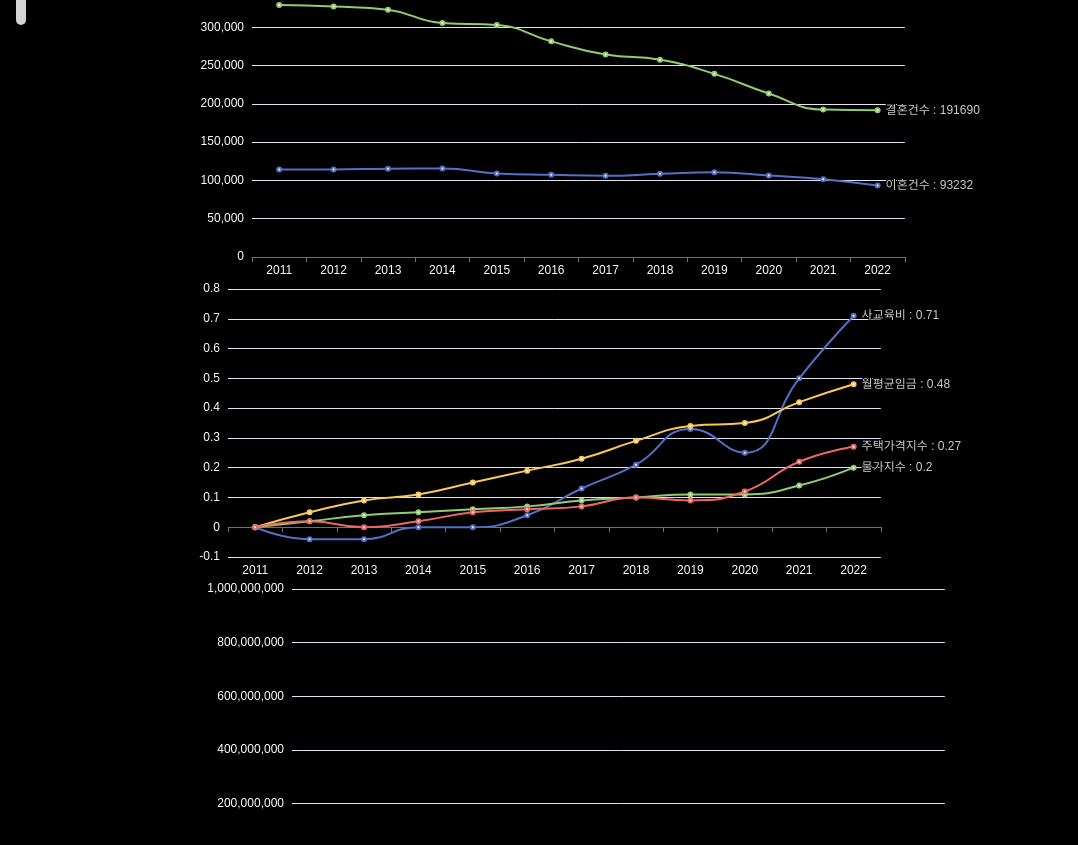
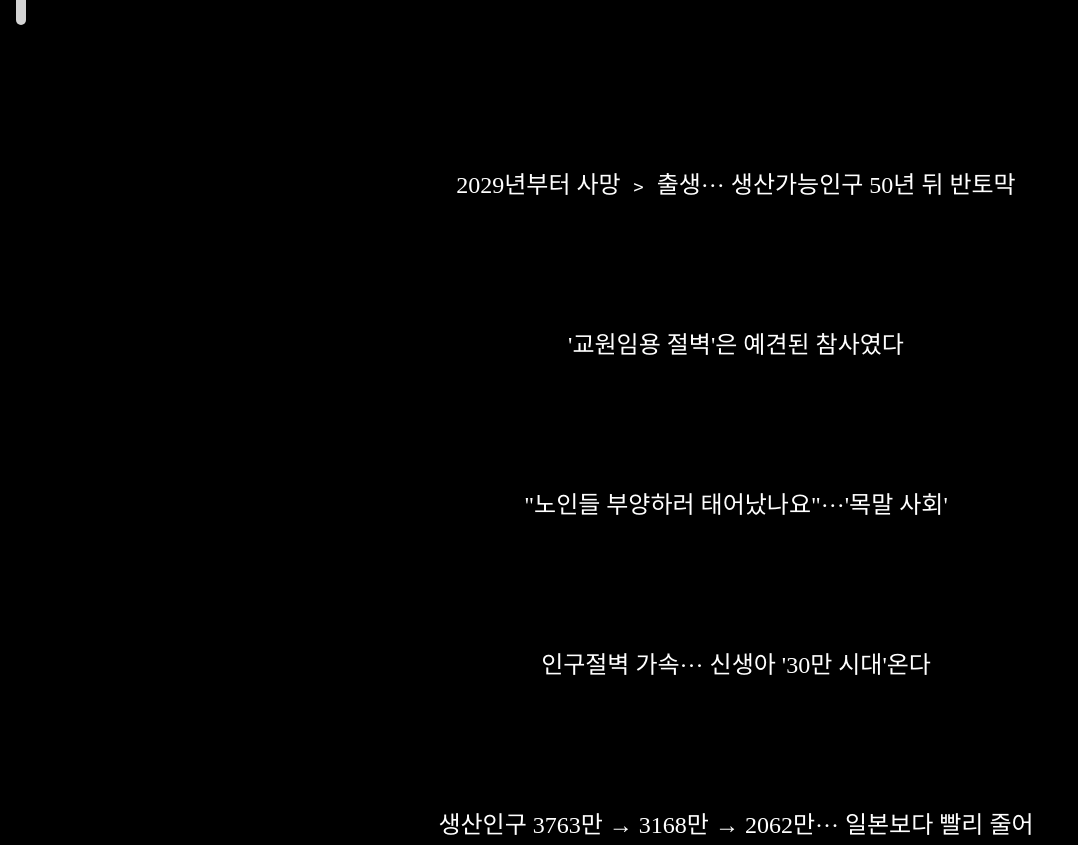
Before and after one commit to kosssshhhh/Population-Visualization, a React (Create React App) app: page / in a window 1280 px wide. Shown: the part 695-1540 px from the top of the page, without its empty margins (0-1078 px from the left). Built offline with nearby package versions, Linux system fonts and the light colour scheme.

Commit message:
레이아웃 초안 잡기

```diff
--- /dev/null
+++ b/src/@constants/style/style.ts
@@ -0,0 +1,3 @@
+export const pageStyle = {
+  height: '1000vh',
+};
--- a/src/component/common/ScrollProgress/ScrollProgress.tsx
+++ b/src/component/common/ScrollProgress/ScrollProgress.tsx
@@ -44,25 +44,38 @@ const ScrollProgress = () => {
   const handleProgressMove = useCallback(
     (e: MouseEvent<HTMLDivElement>): void => {
       if (progressRef.current !== null) {
-        const { scrollWidth } = progressRef.current;
-        const { clientX } = e;
+        const { scrollWidth, scrollHeight: progressHeight } =
+          progressRef.current;
+        const { scrollHeight, clientHeight } = document.body;
+        const { innerHeight } = window;
+
+        const { clientX, clientY } = e;
+        const clickedY = clientY - innerHeight * 0.1;
+
+        console.log('scrollWidth', scrollWidth);
+
+        console.log('clickedY', clickedY);
+        console.log('progressHeight', progressHeight);
+        console.dir(progressRef.current);
 
         // 선택한 x좌표(px)가 scrollWidth(px) 의 몇퍼센트인지 계산
-        const selectedPercent: number = (clientX / scrollWidth) * 100;
+        // const selectedPercent: number = (clientX / scrollWidth) * 100;
+        const selectedPercent: number = (clickedY / progressHeight) * 100;
 
         setHeight(selectedPercent);
 
-        const { scrollHeight, clientHeight } = document.body;
-        const { innerHeight } = window;
+        const windowHeight: number = scrollHeight - innerHeight;
+        console.log('innerHeight', innerHeight, 'scrollHeight', scrollHeight);
 
-        const windowHeight: number = scrollHeight - innerHeight;
-
+        // 스크롤바 크기에서 선택한 좌표의 퍼센트가 몇(px)인지 계산
         const moveScrollPercent: number =
           (windowHeight * selectedPercent) / 100;
-        // 스크롤바 크기에서 선택한 좌표의 퍼센트가 몇(px)인지 계산
 
-        console.log(moveScrollPercent);
-        console.log(windowHeight, selectedPercent);
+        console.log('moveScrollPercent', moveScrollPercent);
+        console.log('selecedPercent', selectedPercent);
+        console.log('windowHeight', windowHeight);
+
+        // console.log(windowHeight, selectedPercent);
 
         window.scrollTo({
           top: moveScrollPercent,
--- /dev/null
+++ b/src/component/common/comments/News.component.tsx
@@ -0,0 +1,23 @@
+import React from 'react';
+import useObserver from '../../../hooks/useObserver';
+import { motion } from 'framer-motion';
+import { opacityVariants } from '../../../@constants/animation/animation';
+
+type Props = {
+  news: string;
+};
+
+export default function News({ news }: Props) {
+  const { ref, animation } = useObserver();
+  return (
+    <motion.h3
+      ref={ref}
+      initial='hidden'
+      animate={animation}
+      variants={opacityVariants}
+      // className={styles.section}
+    >
+      {news}
+    </motion.h3>
+  );
+}
--- /dev/null
+++ b/src/component/common/comments/NewsHeadline.module.css
@@ -0,0 +1,9 @@
+.section {
+  height: 100vh;
+  color: white;
+  font-size: 1.5rem;
+  display: flex;
+  flex-direction: column;
+  justify-content: space-around;
+  align-items: center;
+}
--- /dev/null
+++ b/src/component/common/comments/NewsHeadline.tsx
@@ -0,0 +1,33 @@
+import React from 'react';
+import { motion } from 'framer-motion';
+
+import useObserver from '../../../hooks/useObserver';
+import { opacityVariants } from '../../../@constants/animation/animation';
+import styles from './NewsHeadline.module.css';
+import News from './News.component';
+
+export default function NewsHeadline() {
+  const { ref, animation } = useObserver();
+
+  const news = [
+    '2029년부터 사망 ﹥ 출생··· 생산가능인구 50년 뒤 반토막',
+    "'교원임용 절벽'은 예견된 참사였다",
+    `"노인들 부양하러 태어났나요"···'목말 사회'`,
+    `인구절벽 가속··· 신생아 '30만 시대'온다`,
+    `생산인구 3763만 → 3168만 → 2062만··· 일본보다 빨리 줄어`,
+  ];
+
+  return (
+    <motion.div
+      ref={ref}
+      initial='hidden'
+      animate={animation}
+      variants={opacityVariants}
+      className={styles.section}
+    >
+      {news.map((item) => (
+        <News key={item} news={item} />
+      ))}
+    </motion.div>
+  );
+}
--- a/src/component/common/header/Header.module.css
+++ b/src/component/common/header/Header.module.css
@@ -2,7 +2,7 @@
   color: #fff;
   font-size: 2rem;
   font-weight: 700;
-  height: 20vh;
+  height: 100vh;
   display: flex;
   justify-content: center;
   align-items: center;
--- a/src/component/dashboardContainer/Married.container.tsx
+++ b/src/component/dashboardContainer/Married.container.tsx
@@ -24,16 +24,7 @@ export default function Married() {
   if (!divorce?.data) return <></>;
   if (!married?.data) return <></>;
   let data: LineForm = [];
-  if (divorce?.data && divorce.data.length > 0) {
-    data.push(
-      formattingForNivoData('divorce', processingPopulationData(divorce.data))
-    );
-  }
-  if (married?.data && married.data.length > 0) {
-    data.push(
-      formattingForNivoData('married', processingPopulationData(married.data))
-    );
-  }
+
   const divorceData = processingPopulationData(divorce.data);
   const marryData = processingPopulationData(married.data);
 
@@ -68,7 +59,7 @@ export default function Married() {
       isLoading={isLoadingMarried && isLoadingDivorce}
       isError={isErrorMarried && isErrorDivorce}
     >
-      {data.length > 0 && <LineDashboard data={data} />}
+      {/* {data.length > 0 && <LineDashboard data={data} />} */}
       <ReactECharts option={options} />
     </DashboardContainer>
   );
--- a/src/pages/MainPage.tsx
+++ b/src/pages/MainPage.tsx
@@ -8,15 +8,21 @@ import Population from '../component/dashboardContainer/Population.container';
 import styles from './MainPage.module.css';
 import HeaderComponent from '../component/common/header/Header.component';
 import Aging from '../component/dashboardContainer/Aging.container';
+import { pageStyle } from '../@constants/style/style';
+import NewsHeadline from '../component/common/comments/NewsHeadline';
 
 const MainPage = () => {
   return (
-    <main className={styles['main-container']}>
+    <main
+      className={styles['main-container']}
+      style={{ height: pageStyle.height }}
+    >
       <div className={styles['progress-container']}>
         <ScrollProgress />
       </div>
       <div className={styles['dashboard-container']}>
         <HeaderComponent />
+        <NewsHeadline/>
         <Population />
         <Married />
         <InflationProvider>
```
